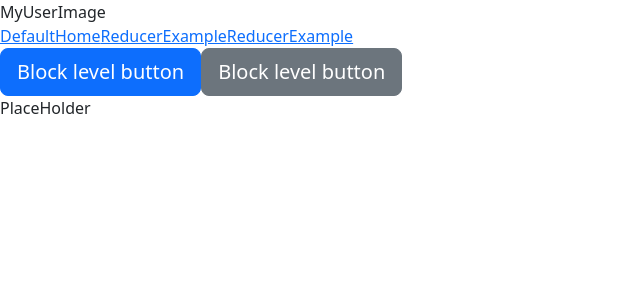
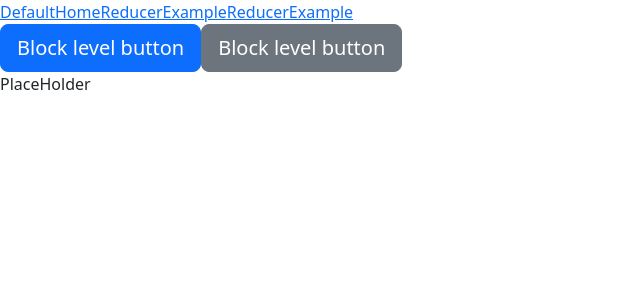
Before and after one commit to divyesh2123/myappSheetal, a React (Create React App) app: page / in a window 1280 px wide. Shown: the top 300 px of the page, without its empty margins (0-640 px from the left). Built offline with nearby package versions, Linux system fonts and the light colour scheme; no server answers.

Commit message:
Code for the sanity

```diff
--- a/package.json
+++ b/package.json
@@ -3,6 +3,8 @@
   "version": "0.1.0",
   "private": true,
   "dependencies": {
+    "@sentry/react": "^7.13.0",
+    "@sentry/tracing": "^7.13.0",
     "@testing-library/jest-dom": "^5.16.4",
     "@testing-library/react": "^13.3.0",
     "@testing-library/user-event": "^13.5.0",
--- /dev/null
+++ b/src/ErrorBoundary.js
@@ -0,0 +1,41 @@
+import axios from 'axios';
+import PropTypes from 'prop-types'
+import React, { Component } from 'react';
+import * as Sentry from "@sentry/react";
+
+export default class ErrorBoundary extends Component {
+
+    constructor(props)
+    {
+        super(props);
+        this.state = { hasError: false };
+
+    }
+
+    static getDerivedStateFromError(error) {
+        // It will update the state so the next render shows the fallback UI.
+        return { hasError: true };
+      }
+
+      componentDidCatch(error, info) {
+
+        //developer
+
+        Sentry.withScope(scope => {
+
+          Sentry.captureException(error);
+        });
+
+
+
+      }
+
+  render() {
+    if (this.state.hasError) {
+        return (
+        <div>Something is wrong.</div>   );
+    }
+    return this.props.children;
+
+  }
+}
--- a/src/MyUserImage.js
+++ b/src/MyUserImage.js
@@ -10,6 +10,7 @@ export default function MyUserImage() {
 
     const data = useSelector(y=>y.userImage);
 
+    console.log("test");
     console.log(data);
 
     useEffect(()=> {
@@ -22,6 +23,13 @@ export default function MyUserImage() {
 
 
   return (
-    <div>MyUserImage</div>
+    <div>{
+
+      data?.data?.map((element,index)=> {
+
+        return (<div key={index}>{element.email}</div>)
+      })
+
+      }</div>
   )
 }
--- a/src/index.js
+++ b/src/index.js
@@ -19,7 +19,6 @@ import MyReducerData from './MyReducerData';
 import MyMemoSource from './MyMemoSource';
 import ShowMoreTextToggle from './ShowMoreTextToggle';
 import DataUseRef from './DataUseRef';
-
 import { Provider } from 'react-redux';
 import store from './store/store';
 import Counter from './Counter';
@@ -28,10 +27,23 @@ import CounterReduxWay2 from './CounterReduxWay2';
 import CounterReduxWay3 from './CounterReduxWay3';
 import PlaceHolder from './PlaceHolder';
 import MyUserImage from './MyUserImage';
+import ErrorBoundary from './ErrorBoundary';
+import * as Sentry from "@sentry/react";
 const root
  = ReactDOM.createRoot(document.getElementById('root'));
+ Sentry.init({
+  dsn: "https://3021ede5bd19479f84b99216cabc0018@o1196007.ingest.sentry.io/6755104",
+
+
+  // Set tracesSampleRate to 1.0 to capture 100%
+  // of transactions for performance monitoring.
+  // We recommend adjusting this value in production
+  tracesSampleRate: 1.0,
+});
+
 root.render(
   <React.StrictMode>
+    <ErrorBoundary>
     <Provider store={store}>
     <MyUserImage/>
 
@@ -70,6 +82,8 @@ root.render(
 <PlaceHolder></PlaceHolder>
     </BrowserRouter>
     </Provider>
+
+    </ErrorBoundary>
   </React.StrictMode>
 );
 
```
Also changed, not shown: src/TestFrag.js (added, +8 -0 lines), src/Test.js (added), 1 other file (tests, documents, lock files or other folders).
